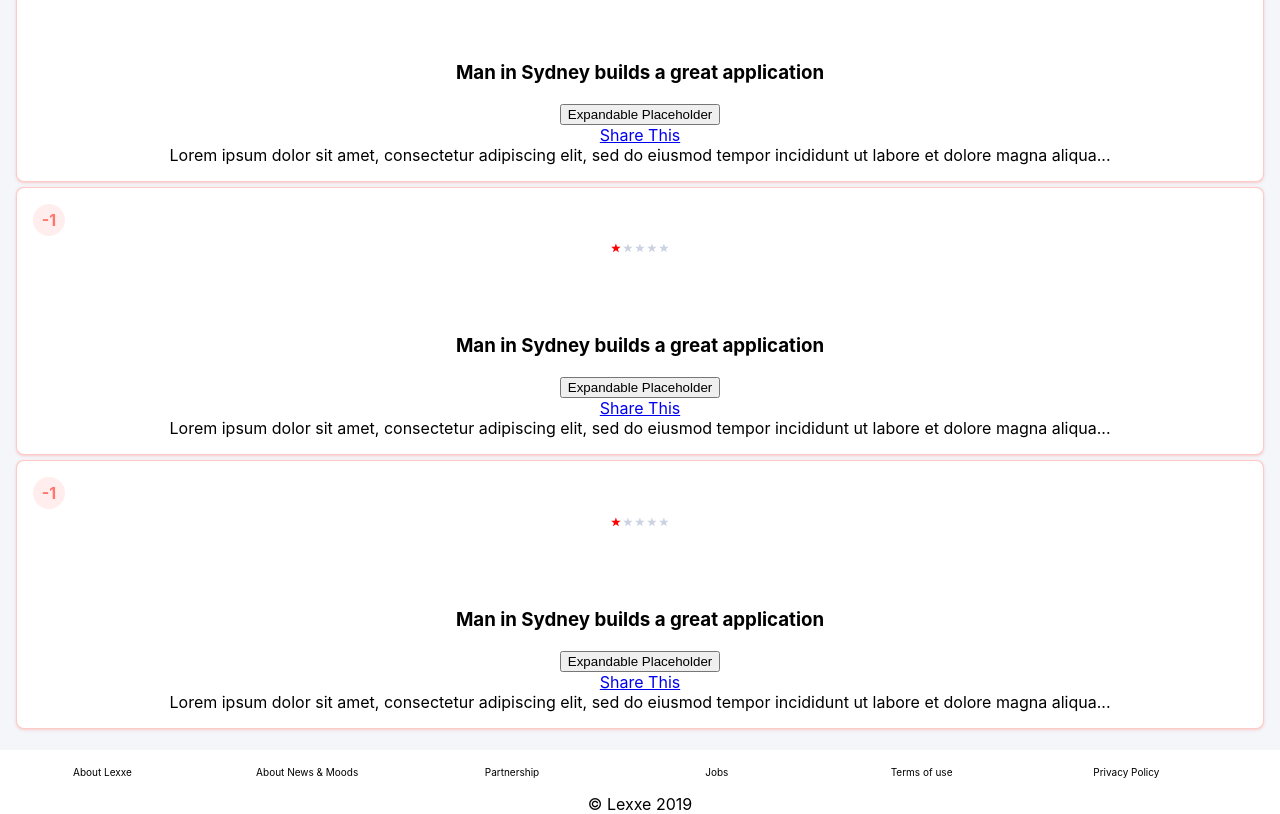
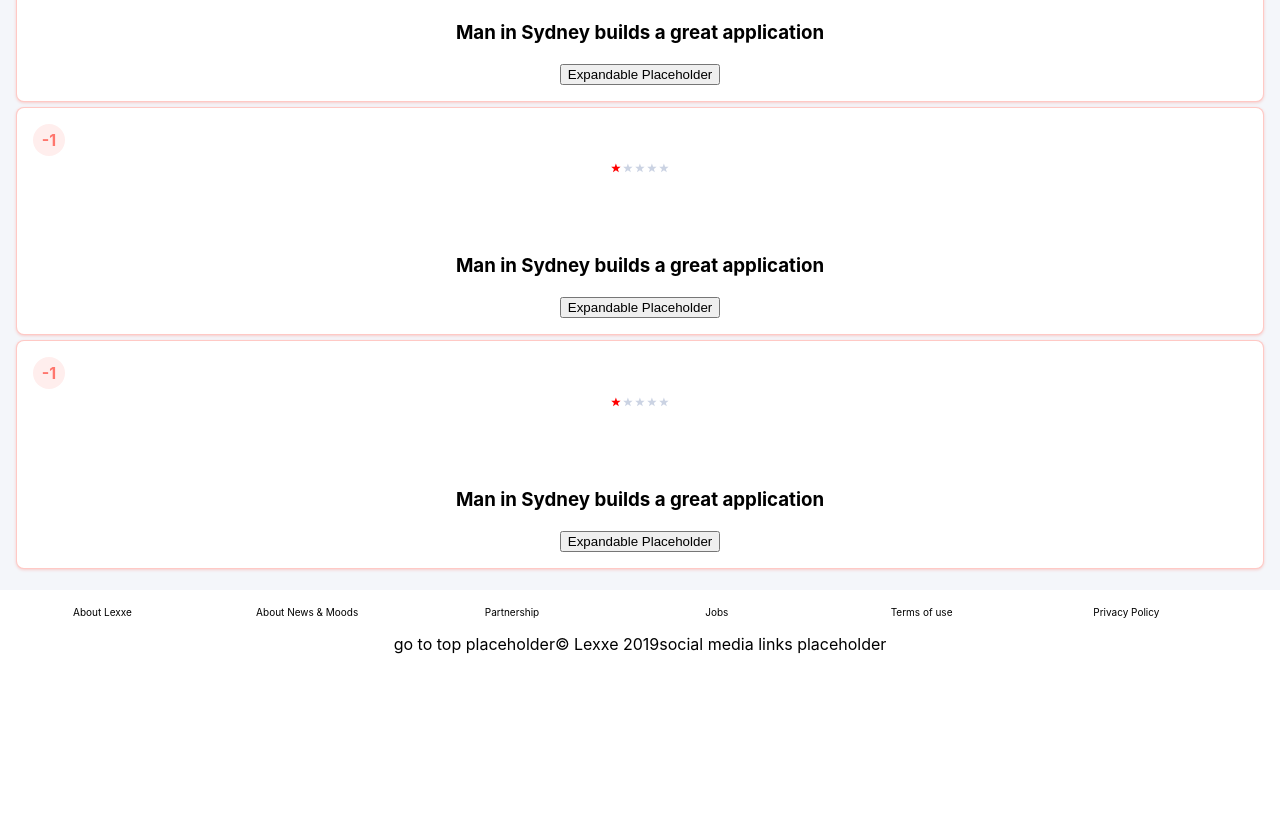
Before and after one commit to BizarroKlyza/pace, a React (Create React App) app in the folder app/: page / in a window 1280 px wide. Shown: the part 540-1354 px from the top of the page. After the commit the page ends 1194 px from the top, so only its background shows below. Built offline with nearby package versions, Linux system fonts and the light colour scheme.

Commit message:
Added placeholders + default hide row 2 + go to logic commented

```diff
--- a/app/src/components/footer/footer.js
+++ b/app/src/components/footer/footer.js
@@ -31,7 +31,17 @@ class FooterComponent extends React.Component {
             <a href="#">Privacy Policy</a>
           </li>
         </ul>
+        <span>
+          go to top placeholder
+        </span>
         © Lexxe 2019
+
+        <span>
+          social media links placeholder
+        </span>
+
+
+
       </div>
     );
   }
--- a/app/src/components/page/page.js
+++ b/app/src/components/page/page.js
@@ -135,6 +135,21 @@ class Page extends React.Component {
   //
   // </div>
 
+  // function showTopButton() {
+  //             const distanceY = window.pageYOffset || document.documentElement.scrollTop,
+  //             showOn = 50,
+  //             topButton = document.querySelector('.top-button');
+  //
+  //             if (distanceY > showOn) {
+  //                 topButton.classList.add("show-button");
+  //             } else {
+  //                 topButton.classList.remove("show-button");
+  //             }
+  //         }
+  //
+  //         window.addEventListener('scroll', showTopButton;
+
+
 
   render() {
     let displayedComponent = <ResultsPage />;
@@ -162,9 +177,9 @@ class Page extends React.Component {
             <div className="CentreJustified">
                   <div className="SearchContainer">
                   <Menu>
-                    <a id="home" className="menu-item" href="/">Home</a>
-                    <a id="about" className="menu-item" href="/about">About</a>
-                    <a id="contact" className="menu-item" href="/contact">Contact</a>
+                    <a id="home" className="menu-item" href="#">Home</a>
+                    <a id="about" className="menu-item" href="#">About</a>
+                    <a id="contact" className="menu-item" href="#">Contact</a>
                     <a onClick={ this.showSettings } className="menu-item--small" href="">Settings</a>
                   </Menu>
 
--- a/app/src/components/results-page/results-card/results-card.js
+++ b/app/src/components/results-page/results-card/results-card.js
@@ -14,7 +14,7 @@ class ResultsCard extends React.Component {
       datePublished: "",
       img: "",
       link: "https://www.google.com",
-      displayCardRowTwoStyle:'block',
+      displayCardRowTwoStyle:'none',
 
     };
     this.hideCardRowTwo = this.hideCardRowTwo.bind(this);
```
